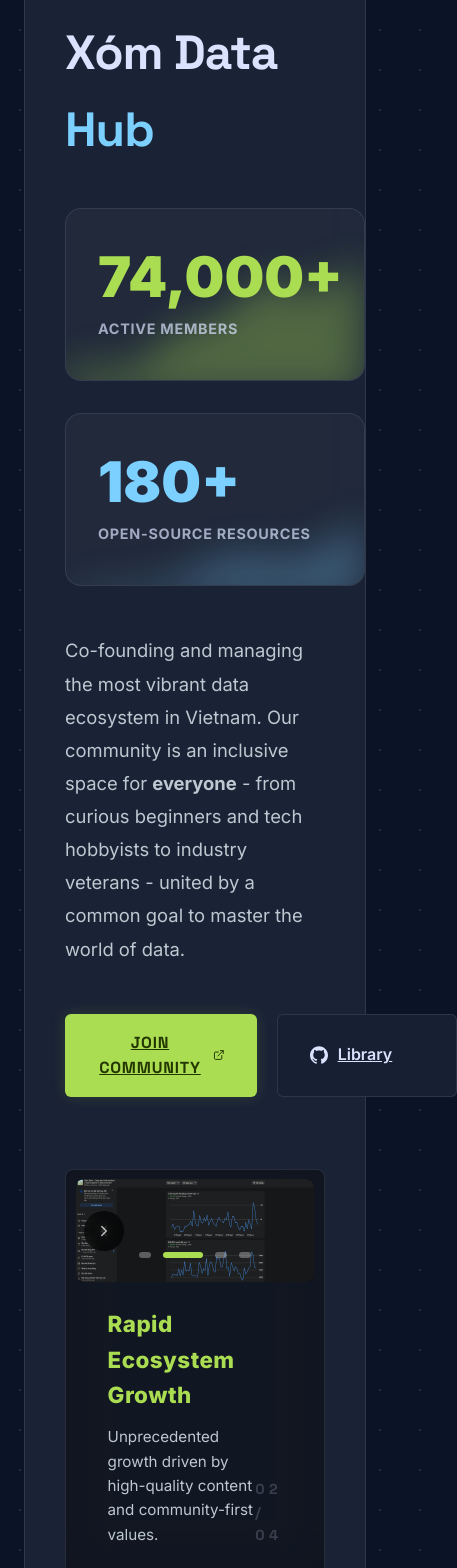
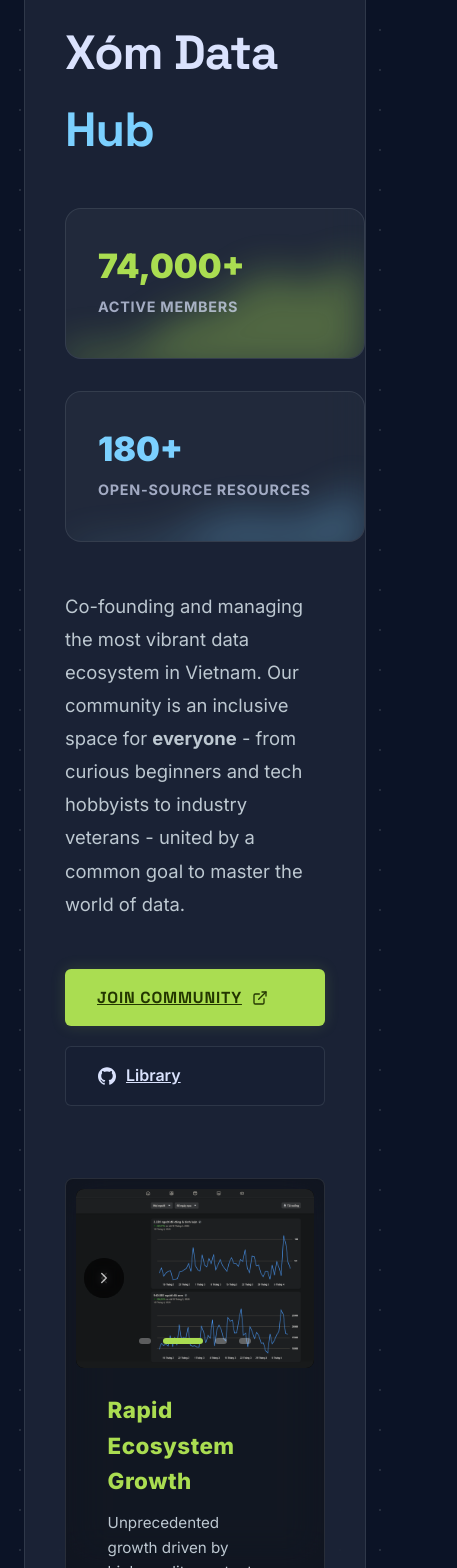
Before and after one commit to tunguyenn99/personal-websites-portfolio, a React (Vite) app: page / in a window 390 px wide. Shown: the part 10070-11638 px from the top of the page, 457 px wide, since content can reach past the window. Built offline with nearby package versions, Linux system fonts and the light colour scheme.

Commit message:
update: make websites mobile friendly

```diff
--- a/src/components/Community.jsx
+++ b/src/components/Community.jsx
@@ -97,8 +97,8 @@ export default function Community() {
             overflow: 'hidden',
             border: '1px solid var(--outline-low)'
           }}>
-            <div style={{ position: 'relative', zIndex: 10 }}>
-              <div style={{ fontSize: '3.5rem', fontWeight: 900, color: 'var(--primary)', lineHeight: 1 }}>
+              <div style={{ position: 'relative', zIndex: 10 }}>
+              <div className="stat-number">
                 <CountUp end={74000} suffix="+" />
               </div>
               <div style={{ fontSize: '0.9rem', opacity: 0.7, textTransform: 'uppercase', fontWeight: 700, marginTop: '0.75rem', letterSpacing: '0.05em' }}>Active Members</div>
@@ -120,8 +120,8 @@ export default function Community() {
             overflow: 'hidden',
             border: '1px solid var(--outline-low)'
           }}>
-            <div style={{ position: 'relative', zIndex: 10 }}>
-              <div style={{ fontSize: '3.5rem', fontWeight: 900, color: 'var(--secondary)', lineHeight: 1 }}>
+              <div style={{ position: 'relative', zIndex: 10 }}>
+              <div className="stat-number stat-number-secondary">
                 <CountUp end={180} suffix="+" />
               </div>
               <div style={{ fontSize: '0.9rem', opacity: 0.7, textTransform: 'uppercase', fontWeight: 700, marginTop: '0.75rem', letterSpacing: '0.05em' }}>Open-Source Resources</div>
@@ -150,11 +150,11 @@ export default function Community() {
               Our community is an inclusive space for <strong>everyone</strong> - from curious beginners and tech hobbyists to industry veterans - united by a common goal to master the world of data.
             </p>
           </div>
-          <div style={{ display: 'flex', gap: '1.25rem', paddingBottom: '1rem' }}>
-            <a href="https://www.facebook.com/groups/xomdata" target="_blank" rel="noreferrer" className="btn-primary" style={{ padding: '1rem 2rem', minWidth: '180px', textAlign: 'center' }}>
+          <div className="community-cta" style={{ display: 'flex', gap: '1.25rem', paddingBottom: '1rem', flexWrap: 'wrap', justifyContent: 'center' }}>
+            <a href="https://www.facebook.com/groups/xomdata" target="_blank" rel="noreferrer" className="btn-primary" style={{ padding: '1rem 2rem', flex: '1 1 48%', minWidth: 0, textAlign: 'center' }}>
               Join Community <ExternalLink size={16} />
             </a>
-            <a href="https://github.com/tunguyenn99/thu_vien_cua_xom_data" target="_blank" rel="noreferrer" className="btn-secondary" style={{ padding: '1rem 2rem', minWidth: '180px', textAlign: 'center' }}>
+            <a href="https://github.com/tunguyenn99/thu_vien_cua_xom_data" target="_blank" rel="noreferrer" className="btn-secondary" style={{ padding: '1rem 2rem', flex: '1 1 48%', minWidth: 0, textAlign: 'center' }}>
               <SiGithub size={18} /> Library
             </a>
           </div>
@@ -167,7 +167,7 @@ export default function Community() {
           style={{ position: 'relative' }}
         >
             <div className="glass-panel" style={{ padding: '0.6rem', overflow: 'hidden', background: 'rgba(0,0,0,0.4)', border: '1px solid var(--outline-low)' }}>
-            <div style={{ position: 'relative', aspectRatio: '21/9', maxHeight: '48vh', borderRadius: '8px', overflow: 'hidden', background: '#000' }}>
+            <div className="community-gallery" style={{ position: 'relative', aspectRatio: '21/9', maxHeight: '48vh', borderRadius: '8px', overflow: 'hidden', background: '#000' }}>
               {images.map((img, idx) => (
                 <img
                   key={idx}
@@ -240,10 +240,23 @@ export default function Community() {
           box-shadow: 0 0 30px var(--primary);
           transform: translateY(-50%) scale(1.1);
         }
+        .stat-number {
+          font-size: 3.5rem;
+          font-weight: 900;
+          color: var(--primary);
+          line-height: 1;
+        }
+        .stat-number-secondary { color: var(--secondary); }
+        .community-cta a { box-sizing: border-box; }
+        .community-gallery img { display: block; }
         @media (max-width: 480px) {
           .carousel-btn { width: 40px !important; height: 40px !important; left: 0.5rem !important; right: 0.5rem !important; }
           .carousel-btn:hover { transform: translateY(-50%) scale(1.05) !important; }
           .carousel-btn svg { width: 18px; height: 18px; }
+          .stat-number { font-size: 2.1rem !important; }
+          .community-cta a { flex: 1 1 48% !important; min-width: 0 !important; }
+          .community-gallery { aspect-ratio: 4/3 !important; max-height: 60vh !important; }
+          .community-gallery img { position: absolute; left: 0; top: 0; }
         }
       `}</style>
     </section>
```
